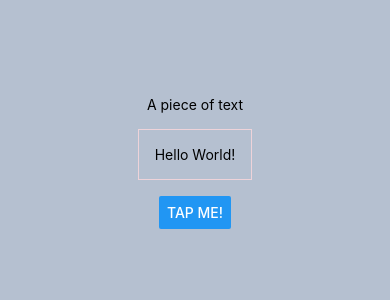
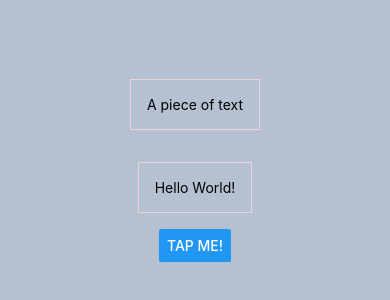
Before and after one commit to himanshm/Create-Goals-DRN, a React Native app: screen / in a window 390 px wide. Shown: the part 260-560 px from the top of the page. Built offline with nearby package versions, Linux system fonts and the light colour scheme.

Commit message:
Styling react native apps

```diff
--- a/App.tsx
+++ b/App.tsx
@@ -4,19 +4,10 @@
   return (
     <View style={styles.container}>
       <View>
-        <Text>A piece of text</Text>
+        <Text style={styles.dummyText}>A piece of text</Text>
       </View>
 
-      <Text
-        style={{
-          margin: 16,
-          borderWidth: 1,
-          borderColor: '#EED3D9',
-          padding: 16,
-        }}
-      >
-        Hello World!
-      </Text>
+      <Text style={styles.dummyText}>Hello World!</Text>
       <Button title='Tap Me!' />
     </View>
   );
@@ -29,4 +20,10 @@
     alignItems: 'center',
     justifyContent: 'center',
   },
+  dummyText: {
+    margin: 16,
+    padding: 16,
+    borderWidth: 1,
+    borderColor: '#EED3D9',
+  },
 });
```
